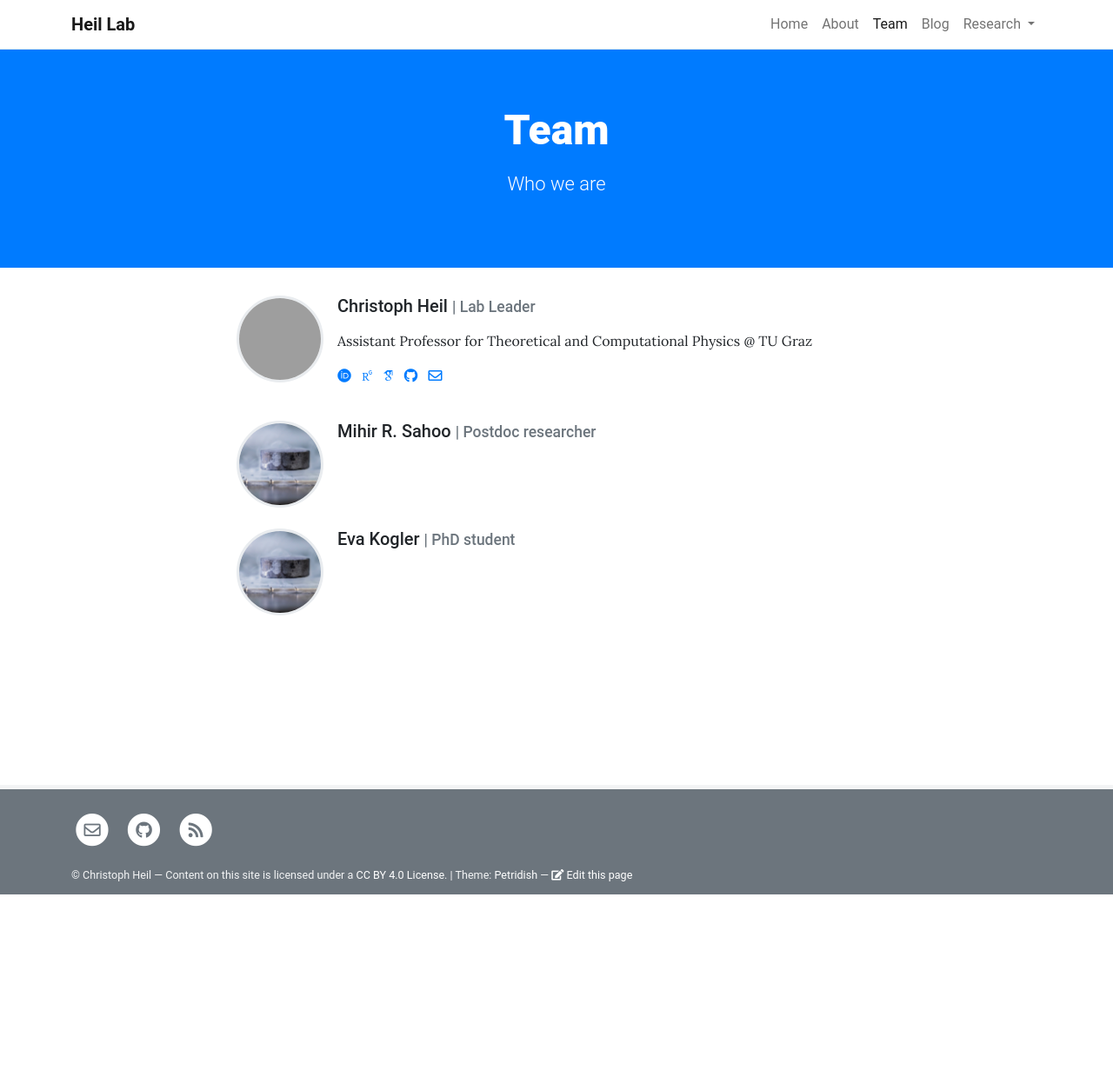
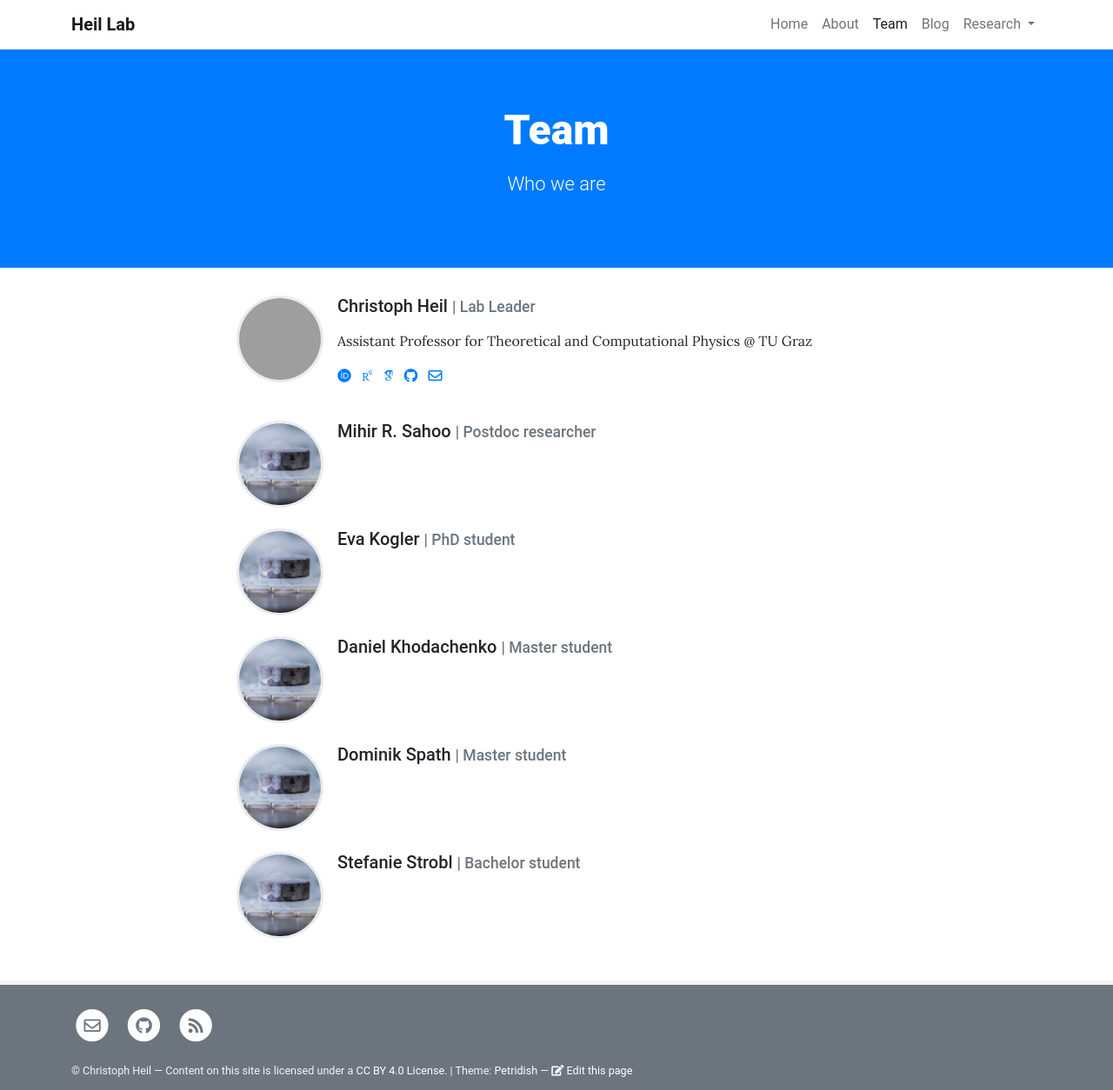
Before and after one commit to cheil/cheil.github.io, a Jekyll site: the page built from pages/team.md, in a window 1280 px wide. Shown: the whole page at 87% size. Built offline with Jekyll 4.4.1, drawn with Linux system fonts in a browser that asks for light colours; some web fonts are replaced; before the commit the page ends 1029 px from its top, so only the background shows below that; grey boxes are pictures that could not be loaded.

Commit message:
updated team

```diff
--- a/_data/team.yml
+++ b/_data/team.yml
@@ -22,4 +22,15 @@
   role: PhD student
   image: assets/theme/images/anonym.jpg
     #description: >
-    #  Many times great-nephew of Fry. Tenured professor of [Mars University](https://en.wikipedia.org/wiki/Mars_University).
+
+- name: Daniel Khodachenko
+  role: Master student
+  image: assets/theme/images/anonym.jpg
+
+- name: Dominik Spath
+  role: Master student
+  image: assets/theme/images/anonym.jpg
+
+- name: Stefanie Strobl
+  role: Bachelor student
+  image: assets/theme/images/anonym.jpg
```
